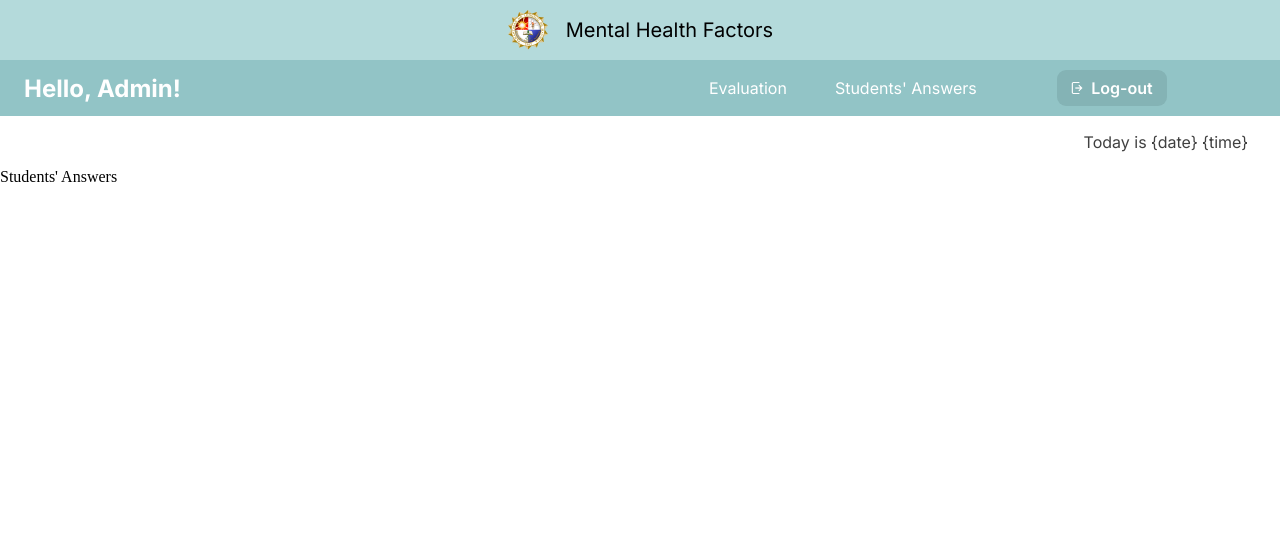
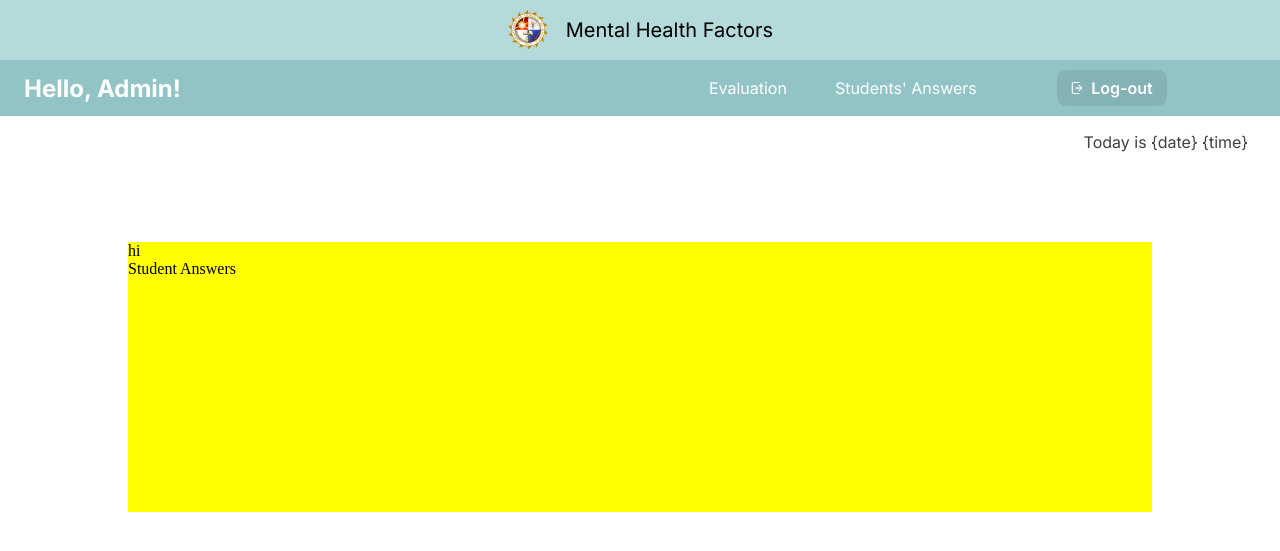
Before and after one commit to nglcaie/capstone_ver1, a Django app: page /student_answer in a window 1280 px wide. Shown: the top 551 px of the page. Run offline with Django 4.2, Linux system fonts and the light colour scheme; some web fonts are replaced.

Commit message:
student_answer draft

```diff
--- a/capswebsite/templates/admin/student_answer.html
+++ b/capswebsite/templates/admin/student_answer.html
@@ -12,12 +12,23 @@
         text-align: right;
         margin-right: 2em;
     }
+
+    .centered-div{
+        background-color: yellow;
+        margin: 7% 10%;
+        min-height: 270px;
+    }
 </style>
 
 {% block content %}
 
 <p class="date-time">Today is {date} {time}</p>
 
-Students' Answers
+<div class="centered-div">
+    <div>
+        hi
+    </div>
+    Student Answers
+</div>
 
 {% endblock %}
```
Also changed, not shown: db.sqlite3.
